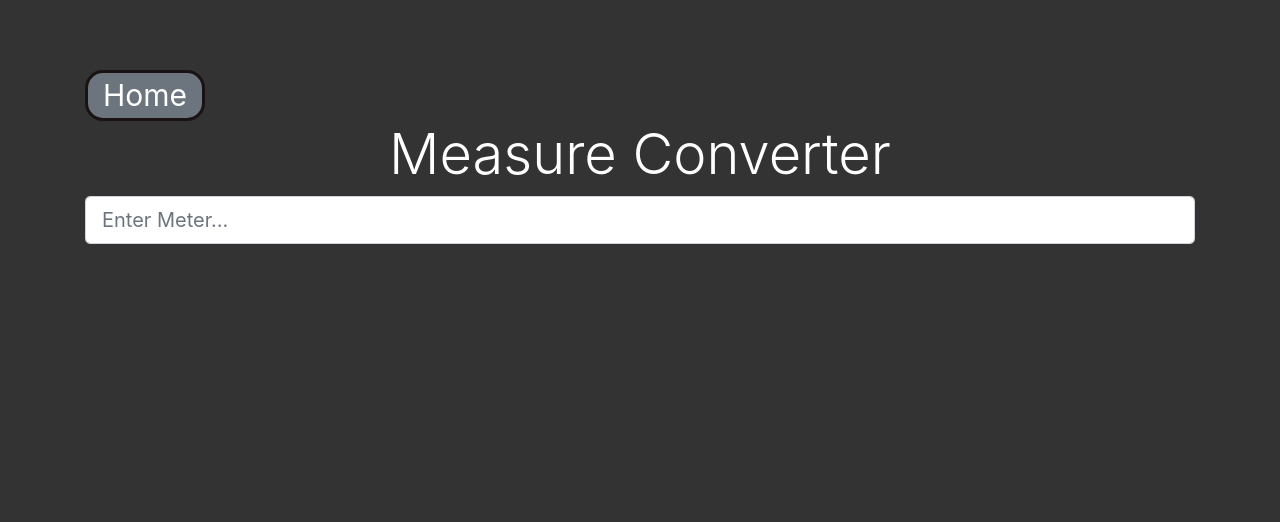
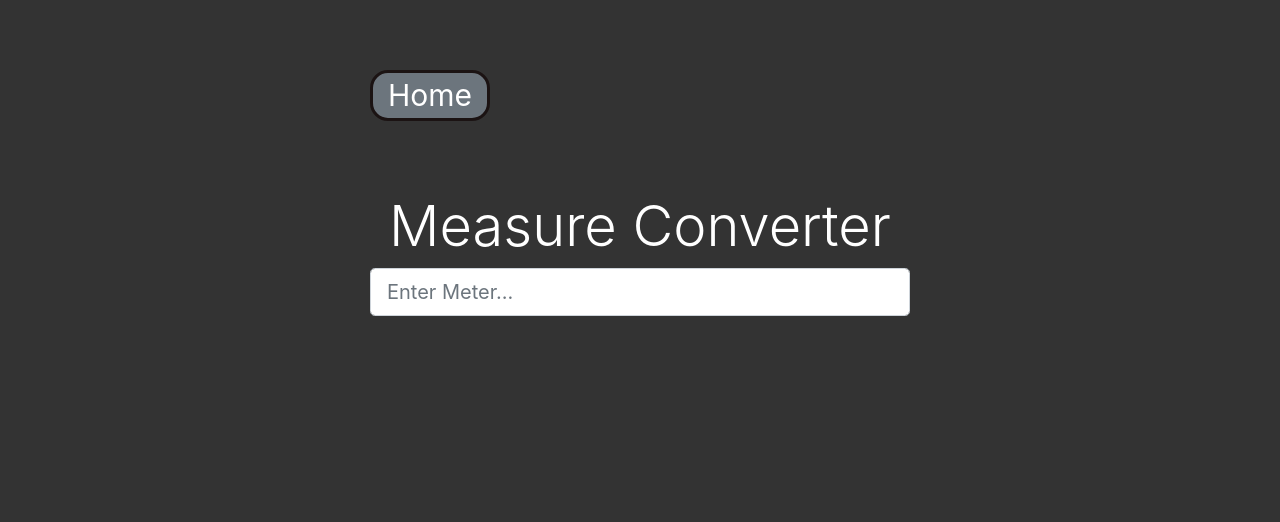
Before and after one commit to Charizard17/unit_converter_app, a plain HTML site: page measure.html in a window 1280 px wide. Drawn offline with nearby package versions, Linux system fonts and the light colour scheme.

Commit message:
a little css edit

```diff
--- a/measure.html
+++ b/measure.html
@@ -34,10 +34,11 @@
   <body>
     <div class="container">
       <div class="row">
-        <div class="col-md-12">
+        <div class="col-md-6 offset-md-3">
           <div id="linkId" class="bg-secondary">
             <a rel="stylesheet" href="index.html">Home</a>
           </div>
+          <br><br><br>
           <h1 class="display-4 text-center">Measure Converter</h1>
           <form>
             <div class="form-group">
```
Also changed, not shown: weight.html (+2 -1 lines).
